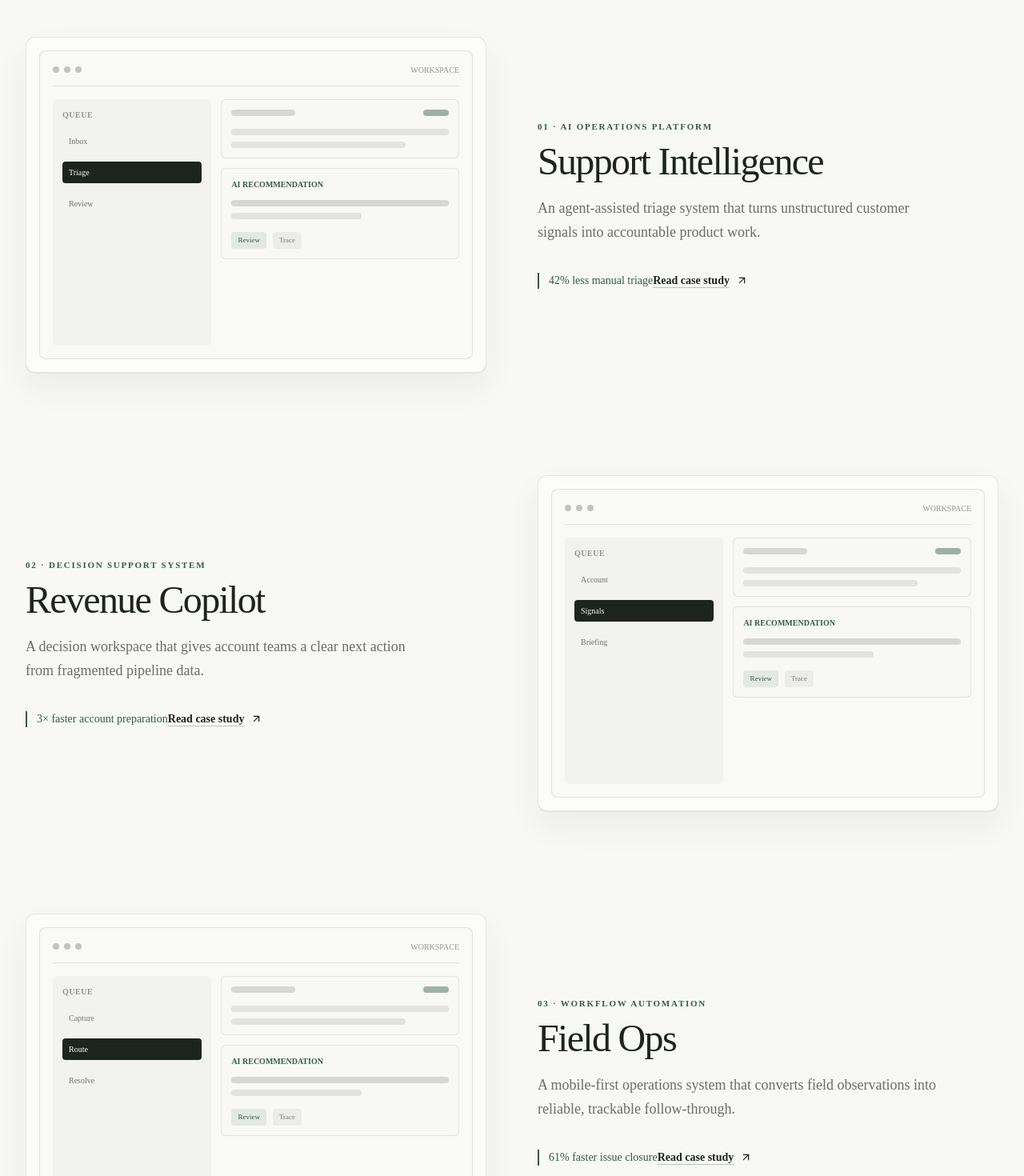
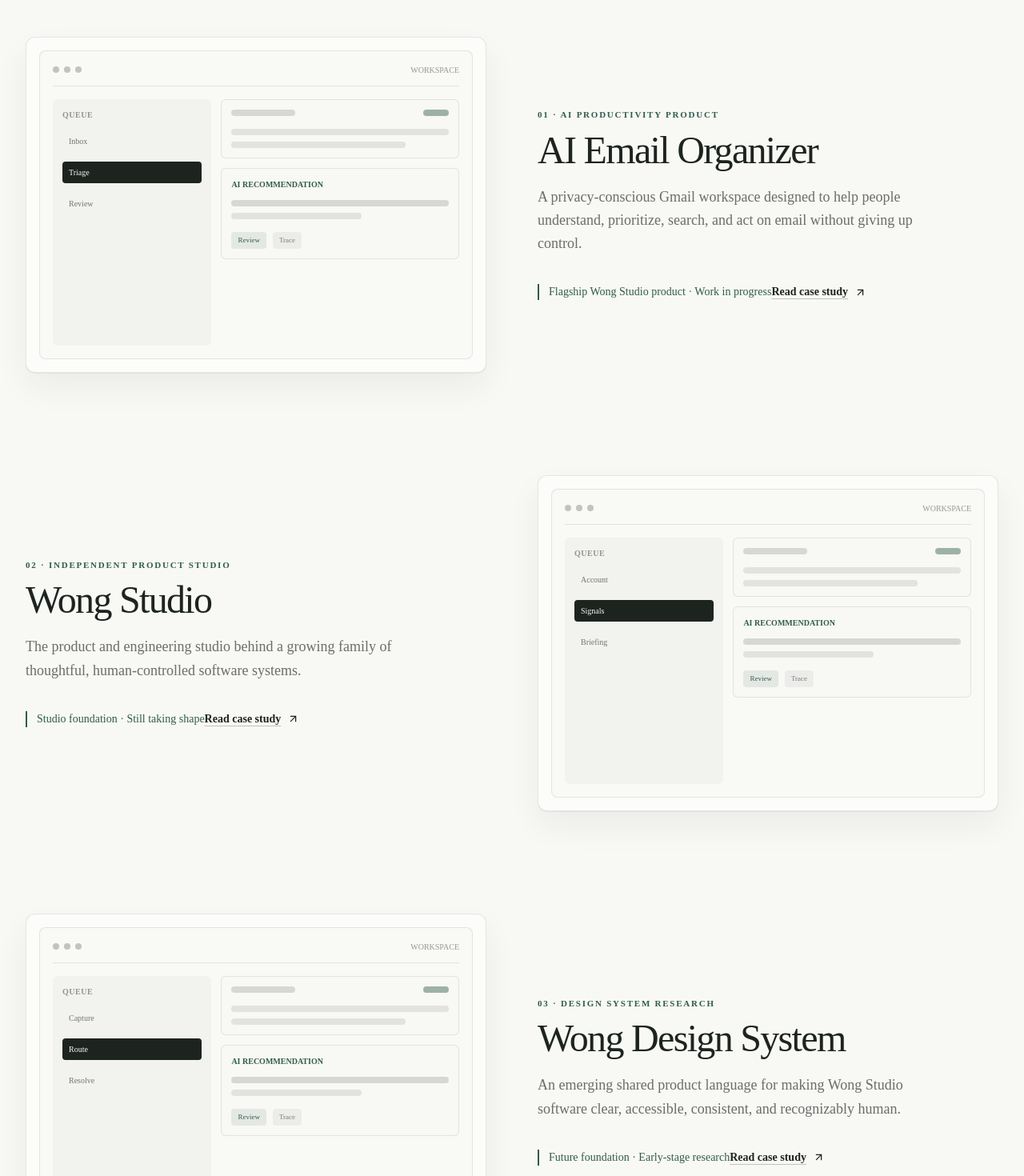
Before and after one commit to RampleStealth/personal-portfolio, a Next.js app: page / in a window 1280 px wide. Shown: the part 1160-2630 px from the top of the page at 80% size. Built offline with nearby package versions, Linux system fonts and the light colour scheme.

Commit message:
Update Project type and project entries
Refactor Project type to include new fields and update project entries with additional information.

```diff
--- a/data/projects.ts
+++ b/data/projects.ts
@@ -1,45 +1,165 @@
 export type Project = {
-  slug: string; number: string; name: string; category: string; summary: string; impact: string; accent: string;
-  problem: string; solution: string; architecture: string[]; workflow: string[]; database: string; apis: string[]; challenges: string[]; lessons: string[];
+  slug: string;
+  number: string;
+  name: string;
+  category: string;
+  status: string;
+  summary: string;
+  impact: string;
+  accent: string;
+  role: string;
+  deliverable: string;
+  focus: string;
+  problem: string;
+  solution: string;
+  architecture: string[];
+  workflow: string[];
+  database: string;
+  apis: string[];
+  challenges: string[];
+  lessons: string[];
+  liveUrl?: string;
+  githubUrl?: string;
 };
 
 export const projects: Project[] = [
   {
-    slug: "support-intelligence", number: "01", name: "Support Intelligence", category: "AI Operations Platform", accent: "#C8D9CE",
-    summary: "An agent-assisted triage system that turns unstructured customer signals into accountable product work.", impact: "42% less manual triage",
-    problem: "Customer feedback arrived through five channels, but valuable patterns stayed buried in queues and spreadsheets.",
-    solution: "Designed a reviewable automation layer that clusters intent, drafts actions, and preserves a human approval point for consequential changes.",
-    architecture: ["Next.js operations console", "Event ingestion and job queue", "LLM routing with structured outputs", "Evaluation and audit pipeline"],
-    workflow: ["Normalize incoming signal", "Classify intent and urgency", "Retrieve account context", "Draft action with confidence", "Route low-confidence work to review"],
-    database: "Postgres stores source events, normalized entities, review decisions, and immutable model traces for auditability.",
-    apis: ["Intercom webhooks", "Slack API", "Linear GraphQL", "OpenAI Responses API"],
-    challenges: ["Preventing persuasive but incorrect summaries", "Maintaining context across duplicate reports", "Making automation useful without removing accountability"],
-    lessons: ["Confidence is not a quality metric by itself", "Review queues need strong prioritization", "The best automation makes its reasoning inspectable"],
+    slug: "ai-email-organizer",
+    number: "01",
+    name: "AI Email Organizer",
+    category: "AI Productivity Product",
+    status: "In active development",
+    accent: "#C8D9CE",
+    summary:
+      "A privacy-conscious Gmail workspace designed to help people understand, prioritize, search, and act on email without giving up control.",
+    impact: "Flagship Wong Studio product · Work in progress",
+    role: "Product · Design · Full-stack engineering",
+    deliverable: "Working product under active development",
+    focus: "Trustworthy email intelligence",
+    problem:
+      "Important messages, decisions, and follow-ups are easily buried in crowded inboxes. Existing automation can save time, but it often hides its reasoning or acts before the user is ready.",
+    solution:
+      "AI Email Organizer is being built as a reviewable workspace around Gmail. It combines mailbox synchronization, structured search, prioritization, and assisted drafting while preserving clear approval points before consequential actions.",
+    architecture: [
+      "Next.js product interface",
+      "Secure Gmail authentication and synchronization",
+      "Structured email and thread processing",
+      "Human-reviewed AI assistance",
+    ],
+    workflow: [
+      "Connect a Gmail account securely",
+      "Synchronize permitted mailbox data",
+      "Organize messages by context and priority",
+      "Generate explainable summaries or draft actions",
+      "Require user review before consequential changes",
+    ],
+    database:
+      "The evolving data layer is designed to store synchronized message metadata, user-defined organization rules, processing state, and review decisions without obscuring the original source.",
+    apis: ["Gmail API", "Google OAuth", "AI model integration — planned"],
+    challenges: [
+      "Handling sensitive communication responsibly",
+      "Keeping synchronization reliable and understandable",
+      "Making assistance useful without over-automating user decisions",
+    ],
+    lessons: [
+      "Trust must be designed into the workflow, not added afterward",
+      "Email organization depends on context, not only classification",
+      "Unfinished capabilities should be communicated honestly",
+    ],
+    githubUrl: "https://github.com/RampleStealth",
   },
   {
-    slug: "revenue-copilot", number: "02", name: "Revenue Copilot", category: "Decision Support System", accent: "#E7D6B6",
-    summary: "A decision workspace that gives account teams a clear next action from fragmented pipeline data.", impact: "3× faster account preparation",
-    problem: "Revenue teams were spending too much time locating context before customer conversations and too little time acting on it.",
-    solution: "Built a context-aware briefing flow that connects CRM data, recent activity, and internal knowledge into evidence-linked recommendations.",
-    architecture: ["React workspace with streamed responses", "Entity graph and retrieval service", "Role-based access layer", "Feedback-led prompt evaluation"],
-    workflow: ["Resolve account and stakeholder", "Retrieve permitted context", "Rank recent signals", "Generate cited briefing", "Capture useful / not useful feedback"],
-    database: "Postgres and pgvector store account entities, permissions, source chunks, feedback, and retrieval provenance.",
-    apis: ["HubSpot API", "Gmail API", "Google Drive API", "Anthropic API"],
-    challenges: ["Respecting permissions in retrieval", "Avoiding stale recommendations", "Keeping the answer skimmable during live preparation"],
-    lessons: ["Citations earn user trust", "Source freshness must be visible", "A great AI answer is often a great information hierarchy"],
+    slug: "wong-studio",
+    number: "02",
+    name: "Wong Studio",
+    category: "Independent Product Studio",
+    status: "Evolving foundation",
+    accent: "#E7D6B6",
+    summary:
+      "The product and engineering studio behind a growing family of thoughtful, human-controlled software systems.",
+    impact: "Studio foundation · Still taking shape",
+    role: "Founder · Product strategy · Engineering",
+    deliverable: "Studio principles and operating foundation",
+    focus: "Evidence-first product development",
+    problem:
+      "Independent software projects can easily become disconnected experiments without shared standards for quality, trust, decision-making, and long-term direction.",
+    solution:
+      "Wong Studio provides a coherent home for the work: a clear set of product principles, engineering expectations, documentation practices, and a roadmap that connects current products with future systems.",
+    architecture: [
+      "Studio identity and product principles",
+      "Constitutional repository and decision records",
+      "Reusable product-development standards",
+      "Portfolio of connected product initiatives",
+    ],
+    workflow: [
+      "Identify a meaningful operational problem",
+      "Study the real human workflow",
+      "Define boundaries and evidence requirements",
+      "Build and test the smallest useful system",
+      "Document decisions and carry lessons forward",
+    ],
+    database:
+      "Wong Studio is currently an organizational and product foundation rather than a single application database. Its records live across repositories, specifications, design documents, and project histories.",
+    apis: ["GitHub", "Google Workspace", "Product-specific integrations"],
+    challenges: [
+      "Building credibility without exaggerating maturity",
+      "Keeping multiple initiatives connected but independently useful",
+      "Turning principles into repeatable day-to-day practice",
+    ],
+    lessons: [
+      "A studio identity should clarify the work, not decorate it",
+      "Standards become valuable when tested against real products",
+      "A transparent work in progress can be stronger than a fictional finished company",
+    ],
+    githubUrl: "https://github.com/RampleStealth",
   },
   {
-    slug: "field-ops", number: "03", name: "Field Ops", category: "Workflow Automation", accent: "#D3D8EB",
-    summary: "A mobile-first operations system that converts field observations into reliable, trackable follow-through.", impact: "61% faster issue closure",
-    problem: "Operational issues found in the field were documented inconsistently, causing delayed ownership and incomplete resolution.",
-    solution: "Created an offline-capable reporting flow with AI-assisted extraction, clear ownership, and an exception-first management view.",
-    architecture: ["Progressive web application", "Offline sync and media processing", "Workflow orchestration", "Observability and alerting"],
-    workflow: ["Capture photo or voice note", "Extract structured issue details", "Match location and owner", "Create traceable work item", "Escalate missed SLAs"],
-    database: "Postgres manages work items, locations, attachments, service levels, and sync conflict history.",
-    apis: ["Mapbox API", "Twilio API", "Linear API", "Vision model API"],
-    challenges: ["Designing for unreliable connectivity", "Making extraction errors easy to correct", "Balancing speed with data completeness"],
-    lessons: ["Offline is a product state, not an edge case", "Structured correction beats free-form editing", "Field workflows need clear recovery paths"],
+    slug: "wong-design-system",
+    number: "03",
+    name: "Wong Design System",
+    category: "Design System Research",
+    status: "Research and development",
+    accent: "#D3D8EB",
+    summary:
+      "An emerging shared product language for making Wong Studio software clear, accessible, consistent, and recognizably human.",
+    impact: "Future foundation · Early-stage research",
+    role: "Product design · Systems thinking · Front-end research",
+    deliverable: "Principles, tokens, and component direction",
+    focus: "Calm, trustworthy product experiences",
+    problem:
+      "As Wong Studio grows, individual products need a shared foundation without forcing every interface into the same visual template or prematurely freezing experimental ideas.",
+    solution:
+      "WDS is being developed as a practical system of principles, accessibility rules, reusable tokens, interaction patterns, and components. It will be tested through real products before being treated as complete.",
+    architecture: [
+      "Foundational product and accessibility principles",
+      "Color, typography, spacing, and motion tokens",
+      "Reusable interaction and component patterns",
+      "Documentation and product adoption guidance",
+    ],
+    workflow: [
+      "Observe recurring needs across Wong Studio products",
+      "Define the smallest reusable rule or pattern",
+      "Prototype it inside a real interface",
+      "Evaluate clarity, accessibility, and maintainability",
+      "Promote proven patterns into the shared system",
+    ],
+    database:
+      "The design system will be maintained through versioned documentation, token definitions, component code, adoption notes, and decisions linked to the products that validated them.",
+    apis: ["Storybook or documentation tooling — planned", "Design tokens — planned"],
+    challenges: [
+      "Avoiding premature standardization",
+      "Balancing shared identity with product-specific needs",
+      "Separating durable principles from temporary portfolio styling",
+    ],
+    lessons: [
+      "A design system should emerge from product evidence",
+      "Consistency is useful only when it improves comprehension",
+      "The portfolio can test ideas without becoming the WDS itself",
+    ],
+    githubUrl: "https://github.com/RampleStealth",
   },
 ];
 
-export function getProject(slug: string) { return projects.find((project) => project.slug === slug); }
+export function getProject(slug: string) {
+  return projects.find((project) => project.slug === slug);
+}
```
